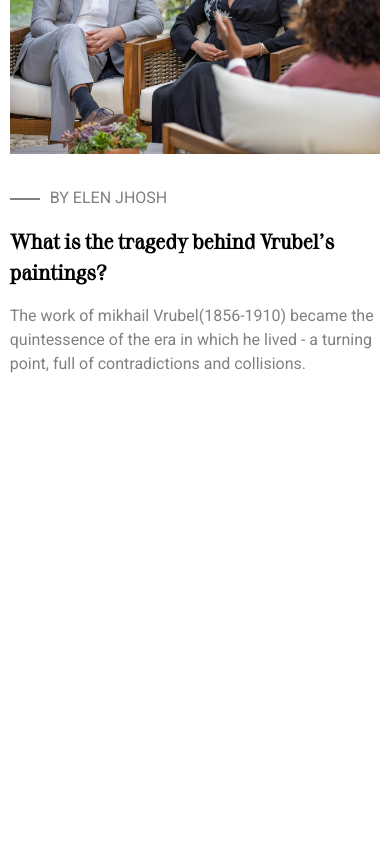
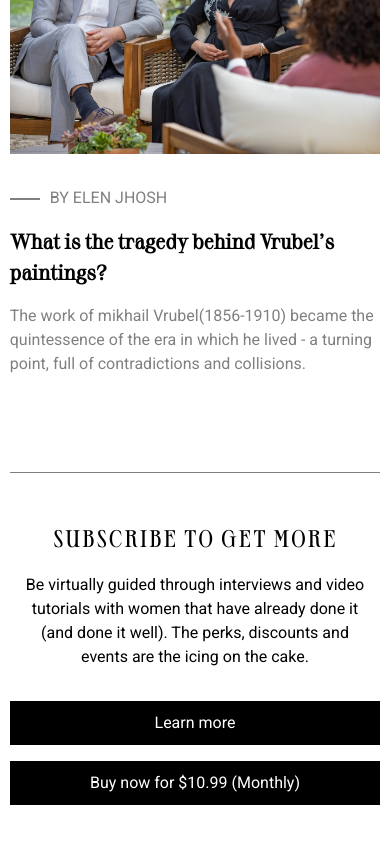
Before and after one commit to Khawarmehfooz/magazine-webapp, a Vue app: page / in a window 390 px wide. Shown: the part 6328-7172 px from the top of the page. Before the commit the page ends 6800 px from the top, so only its background shows below. Built offline with nearby package versions, Linux system fonts and the light colour scheme.

Commit message:
Create NewletterForm Component

```diff
--- a/src/App.vue
+++ b/src/App.vue
@@ -5,6 +5,7 @@ import Trending from './components/Trending.vue';
 import Latest from './components/Latest.vue';
 import BestSeller from './components/BestSeller.vue';
 import LatestPodcasts from './components/LatestPodcasts.vue';
+import NewsletterForm from './components/NewsletterForm.vue'
 
 </script>
 
@@ -15,6 +16,7 @@ import LatestPodcasts from './components/LatestPodcasts.vue';
   <Latest/>
   <BestSeller/>
   <LatestPodcasts/>
+  <NewsletterForm/>
 
 </template>
 
--- /dev/null
+++ b/src/components/NewsletterForm.vue
@@ -0,0 +1,78 @@
+<script>
+export default{
+    data(){
+        return{
+            title:"Subscribe to get more",
+            description: "Be virtually guided through interviews and video tutorials with women that have already done it (and done it well). The perks, discounts and events are the icing on the cake.",
+            price:10.99
+        }
+    }
+}
+
+</script>
+<template>
+    <section class="newsletter">
+        <h1 class="newsletter__title">{{ title }}</h1>
+        <p class="newsletter__description">{{ description }}</p>
+        <div class="newsletter__actions">
+            <a role="button" href="#">Learn more</a>
+            <a role="button" href="#">Buy now for ${{ price }} (Monthly)</a>
+        </div>
+    </section>
+
+</template>
+<style scoped>
+    .newsletter{
+        border-top: 1px solid grey;
+        border-bottom: 1px solid grey;
+        padding:3rem 0 ;
+        margin-bottom: 3rem;
+        text-align: center;
+    }
+    .newsletter__title{
+        font-size: 2.5rem;
+        text-transform: uppercase;
+        letter-spacing: 3px;
+        font-weight: 300;
+        margin-bottom: 1rem;
+    }
+    .newsletter__description{
+        width: min(720px,95%);
+        margin-inline:auto;
+        margin-bottom: 2rem;
+    }
+    .newsletter__actions{
+        display: flex;
+        align-items: center;
+        justify-content: center;
+        gap: 2rem;
+    }
+    .newsletter__actions a{
+        display: block;
+        background-color: black;
+        color: white;
+        padding: 10px 30px;
+        text-decoration: none;
+        cursor: pointer;
+    }
+    @media only screen and (max-width:766px){
+        .newsletter__title{
+            font-size: 2rem;
+        }
+    }
+    @media only screen and (max-width:470px){
+        .newsletter__title{
+            font-size: 1.5rem;
+            font-weight: 400;
+            letter-spacing: 1px;
+        }
+        .newsletter__actions{
+            flex-direction: column;
+            gap: 1rem;
+        }
+        .newsletter__actions a{
+            width: 100%;
+        }
+    }
+
+</style>
```
